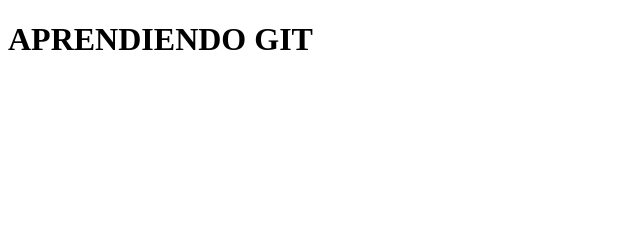
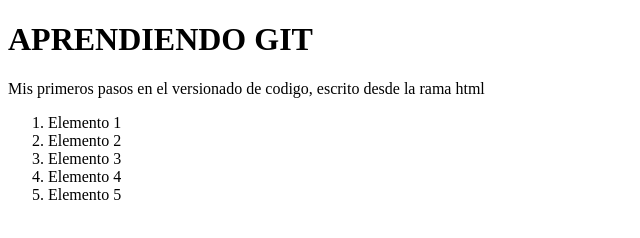
Before and after one commit to JuveOficial/youtube-git, a plain HTML site: page index.html in a window 1280 px wide. Shown: the whole page, without its empty margins (0-640 px from the left). Drawn offline with Linux system fonts and the light colour scheme.

Commit message:
Agregando index.js a index.html

```diff
--- a/index.html
+++ b/index.html
@@ -7,6 +7,17 @@
 </head>
 <body>
     <h1>APRENDIENDO GIT</h1>
+    <p>Mis primeros pasos en el versionado de codigo, escrito desde la rama html</p>
+
+    <ol>
+        <li>Elemento 1</li>
+        <li>Elemento 2</li>
+        <li>Elemento 3</li>
+        <li>Elemento 4</li>
+        <li>Elemento 5</li>
+    </ol>
+
+    <script src="index.js"></script>
 
 </body>
 </html>
```
